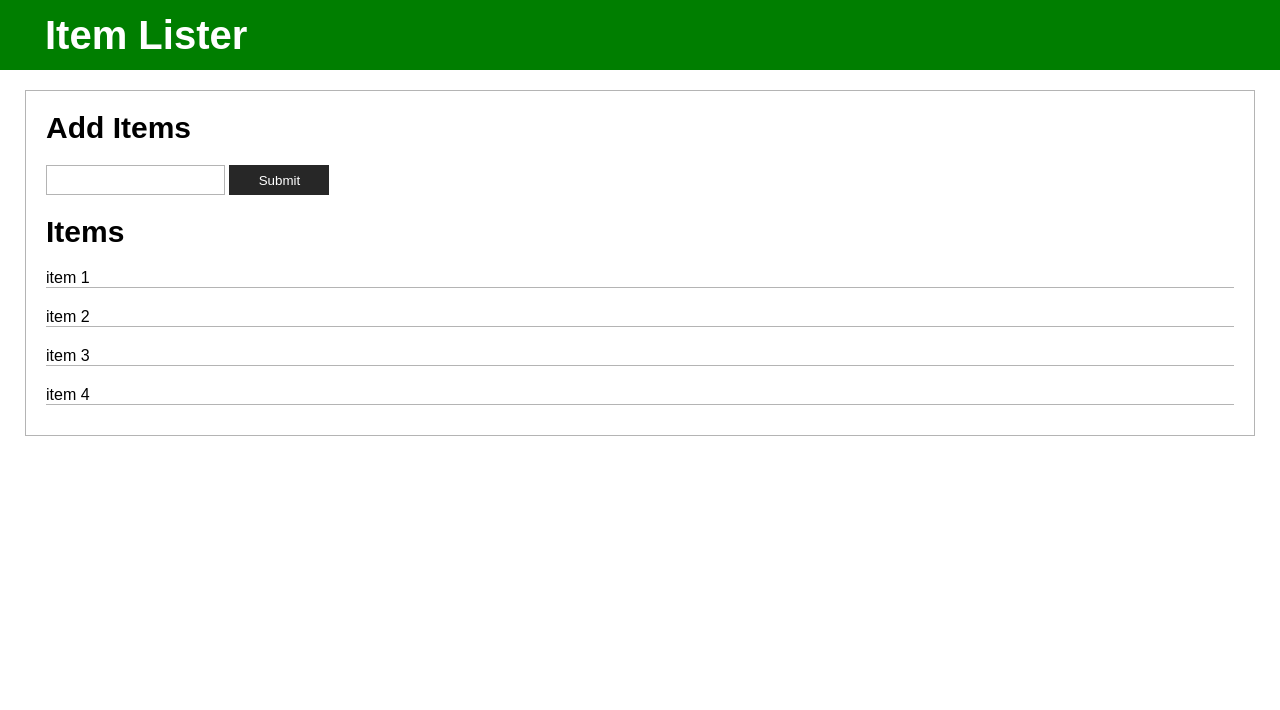
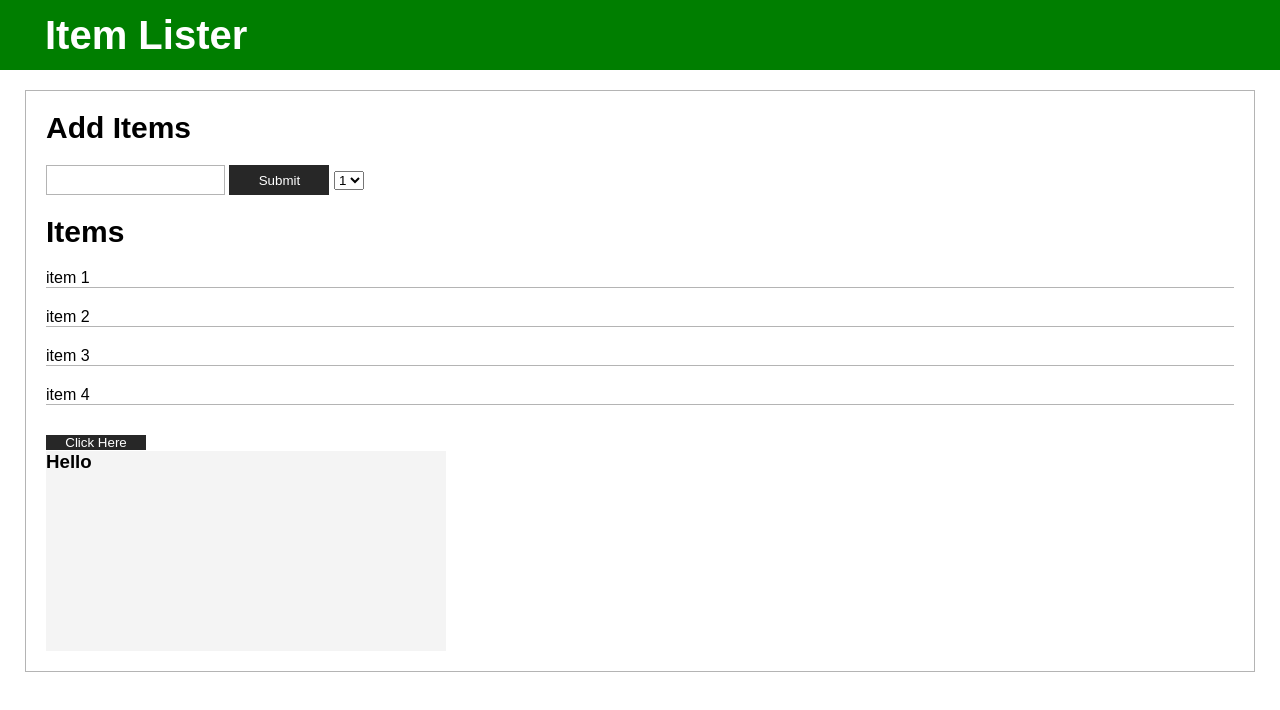
Before and after one commit to Jasz3228/traversy-media-js-crashcourse, a plain HTML site: page index.html in a window 1280 px wide. Drawn offline with Linux system fonts and the light colour scheme.

Commit message:
Part 3 DOM crash course

```diff
--- a/dom.js
+++ b/dom.js
@@ -161,3 +161,85 @@ const itemList = document.querySelector("#items");
 // newDiv.style.fontSize = "30px";
 
 // container.insertBefore(newDiv, h1);
+
+// ---------- PART 3 ---------- // EVENTS
+
+// const button = document.getElementById("button").addEventListener
+// ("click", buttonClick);
+
+// function buttonClick(e){
+//   // console.log("Button clicked");
+//   // document.getElementById("header-title").textContent = "Changed";
+//   // document.querySelector("#main").style.backgroundColor = "#f4f4f4";
+//   // console.log(e);
+
+//   // console.log(e.target);
+//   // console.log(e.target.id);
+//   // console.log(e.target.className);
+//   // console.log(e.target.classList);
+//   // const output = document.getElementById("output");
+//   // output.innerHTML = "<h3>"+e.target.id+"</h3>";
+
+//   // console.log(e.type);
+
+//   // console.log(e.clientX);
+//   // console.log(e.clientY); // Browser based
+
+//   // console.log(e.offsetX); // client based
+//   // console.log(e.offsetY);
+
+//   // console.log(e.altKey); // true or not if holding key same for other keys..
+
+// }
+
+const button = document.getElementById("button");
+const box = document.getElementById("box");
+
+
+// button.addEventListener("click", runEvent);
+// button.addEventListener("dblclick", runEvent);
+// button.addEventListener("mousedown", runEvent);
+// button.addEventListener("mouseup", runEvent);
+
+// box.addEventListener("mouseenter", runEvent);
+// box.addEventListener("mouseleave", runEvent);
+
+// box.addEventListener("mouseover", runEvent);
+// box.addEventListener("mouseout", runEvent);
+
+// box.addEventListener("mousemove", runEvent);
+
+// const itemInput = document.querySelector('input[type="text"]');
+// const form = document.querySelector("form");
+// const select = document.querySelector("select");
+
+// itemInput.addEventListener('keydown', runEvent);
+// itemInput.addEventListener('keyup', runEvent);
+// itemInput.addEventListener('keypress', runEvent);
+
+// itemInput.addEventListener('focus', runEvent);
+// itemInput.addEventListener('blur', runEvent);
+
+// itemInput.addEventListener('cut', runEvent);
+// itemInput.addEventListener('paste', runEvent);
+
+ // itemInput.addEventListener('input', runEvent);
+
+//  select.addEventListener("change", runEvent);
+//  select.addEventListener("input", runEvent);
+
+// form.addEventListener('submit', runEvent);
+
+
+// function runEvent(e) {
+//   e.preventDefault();
+//   console.log("EVENT TYPE: "+e.type);
+
+//   // console.log(e.target.value);
+//   // document.getElementById('output').innerHTML = '<h3>'+e.target.value+'</h3>';
+
+//   // output.innerHTML = '<h3>MouseX: '+e.offsetX+'</h3> <h3>MouseY: '+e.offsetY
+//   // +'</h3>';
+
+//   // box.style.backgroundColor = "rgb("+e.offsetX+","+e.offsetY+", 40)";
+// }
--- a/index.html
+++ b/index.html
@@ -21,6 +21,11 @@
       <form>
         <input type="text">
         <input type="submit" class="btn" value="Submit">
+        <select class="form-control mr-2">
+          <option value="1">1</option>
+          <option value="2">2</option>
+          <option value="3">3</option>
+        </select>
       </form>
 
       <h2 class="title">Items</h2>
@@ -31,6 +36,11 @@
         <li class="list-group-item">item 3</li>
         <li class="list-group-item">item 4</li>
       </ul>
+      <div id="output"></div>
+      <br>
+      <button class="btn btn-dark btn-block" id="button">Click Here</button>
+      <br>
+      <div id="box" style="width:400px;height:200px;background:#f4f4f4"><h3>Hello</h3></div>
     </div> <!-- main -- card -- card-body -->
   </div> <!-- container -->
   <script src = "dom.js"></script>
```
